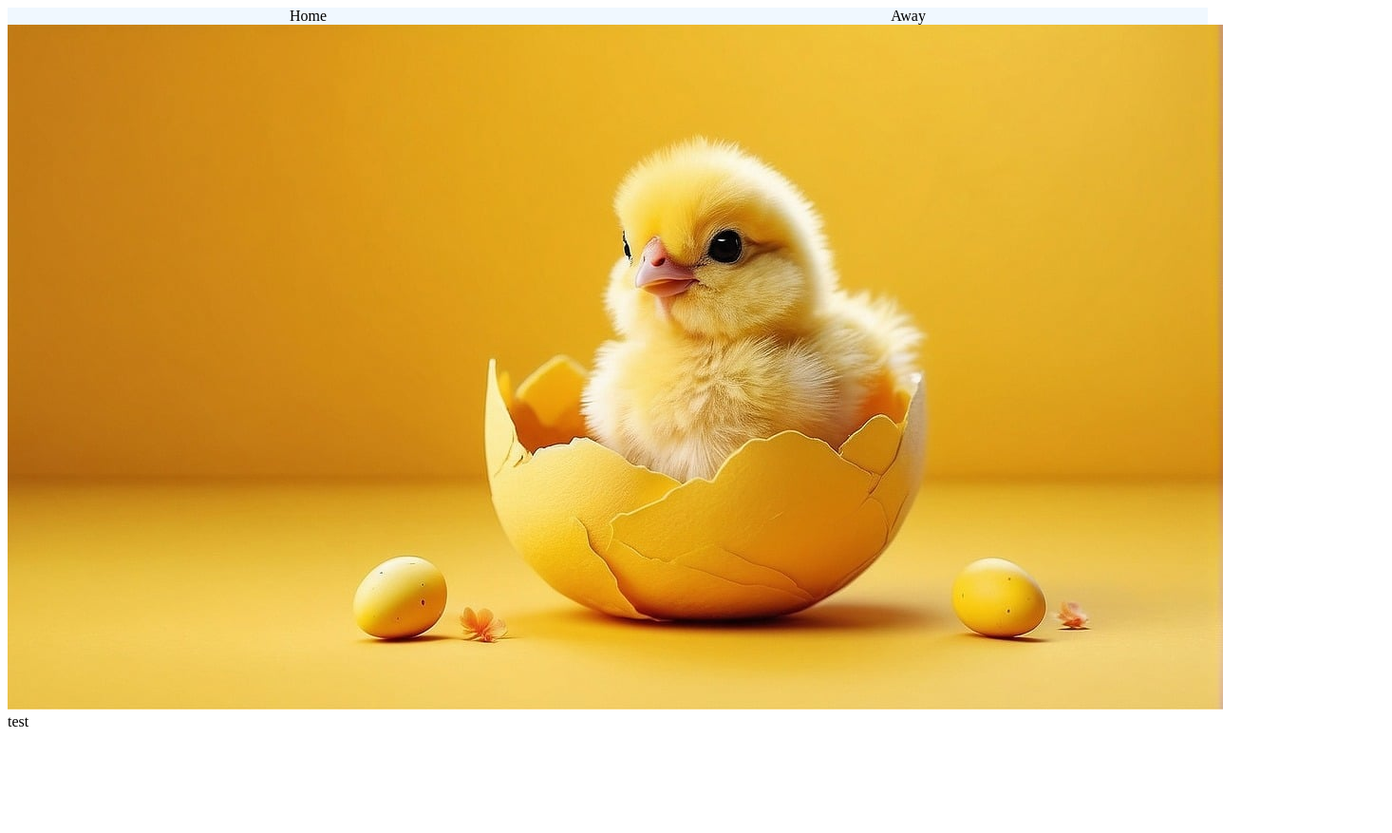
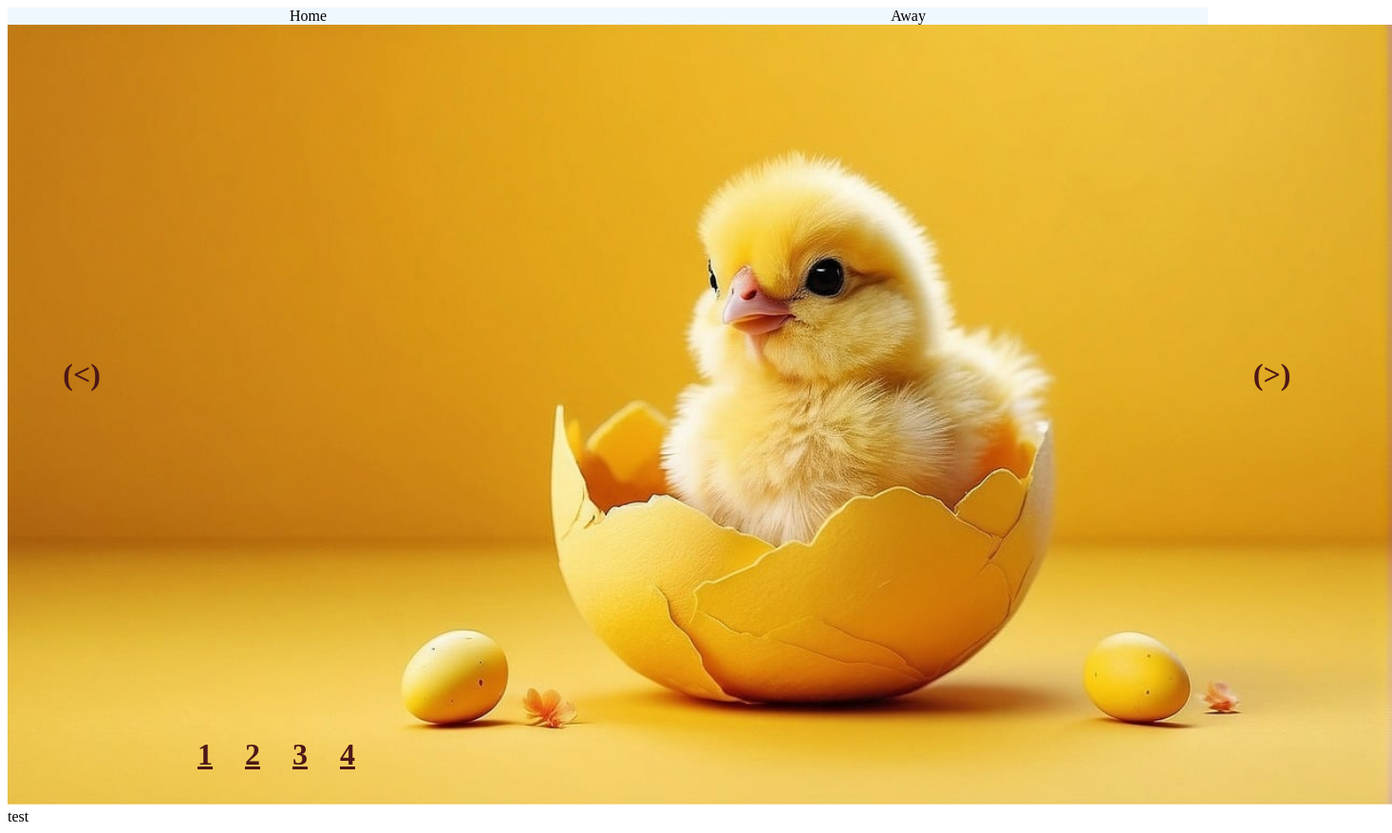
Before and after one commit to magic-doggo/ui-interactions-practice, a plain HTML site: page index.html in a window 1280 px wide. Shown: the whole page at 95% size, 1466 px wide, since content can reach past the window. Before the commit the page ends 800 px from the top, so only its background shows below. Drawn offline with Linux system fonts and the light colour scheme.

Commit message:
Add scrolling icons with absolute positioning

```diff
--- a/index.html
+++ b/index.html
@@ -22,12 +22,20 @@
         </div>
     </nav>
     <main>
-        <div>
+        <div class="useless">
             <div class="img-container">
                 <img src="bird.jpg" alt="baby chicken hatching">
                 <img src="birds-2378923_1280.jpg" alt="shady pigeon">
                 <img src="dog.jpg" alt="cute dog in field">
                 <img src="key-chain-2590442_1280.jpg" alt="stack of lego key chains">
+                <div class="index-icons">
+                    <div>1</div>
+                    <div>2</div>
+                    <div>3</div>
+                    <div>4</div>
+                </div>
+                <div class="arrow-left"> (&lt;) </div>
+                <div class="arrow-right"> (&gt;) </div>
             </div>
         </div>
         <div id="test-container"></div>
--- a/script.js
+++ b/script.js
@@ -20,7 +20,6 @@ dropdownParent.forEach(dropdown => {
 
 // each image has an index. there is a currentIndex that changes depending according to arrows/buttons
 let currentIndex = 1
-// const child = document.querySelector(`.img-container:nth-child(${currentIndex})`);
 
 function displayImage(currentIndex) {
     const currentImage = document.querySelector(`.img-container>img:nth-child(${currentIndex})`);
@@ -38,15 +37,12 @@ function shownNextImage(){
     let previousImage = document.querySelector(`.img-container>img:nth-child(${currentIndex})`)
     previousImage.style.display = "none";
     currentIndex += 1;
-    console.log(currentIndex)
     if (currentIndex > 4) {
         currentIndex = 1;
     }
     else if (currentIndex < 1) {
         currentIndex = 4;
     }
-    console.log(currentIndex)
-
     displayImage(currentIndex)
     return currentIndex
 }
--- a/style.css
+++ b/style.css
@@ -9,8 +9,10 @@ nav {
 }
 
 .img-container {
-    height: 721px;
-    width: 1280px;
+    position: relative;
+    height: 821px;
+    /* width: 2280px; */
+    width: auto;
     display: inline-flex;
     overflow-x: hidden;
     object-fit: contain; /* not needed*/
@@ -30,3 +32,39 @@ nav {
 .img-container > img:nth-child(1) {
     display: inline;
 }
+
+.index-icons {
+    display: flex;
+    gap: 34px;
+    position: absolute;
+    top: 750px;
+    left: 200px;
+    font-weight: 900;
+    font-size: 32px;
+    color:rgb(77, 23, 23);
+    text-decoration: underline;
+}
+
+.arrow-left {
+    position: absolute;
+    top: 350px;
+    /* left: 20px; */
+    left: 4%;
+    font-weight: 900;
+    font-size: 32px;
+    color:rgb(77, 23, 23);
+}
+
+.arrow-right {
+    position: absolute;
+    top: 350px;
+    /* right: 0; */
+    left: 90%;
+    font-weight: 900;
+    font-size: 32px;
+    color:rgb(77, 23, 23);
+}
+
+.useless {
+    width: auto;
+}
```
